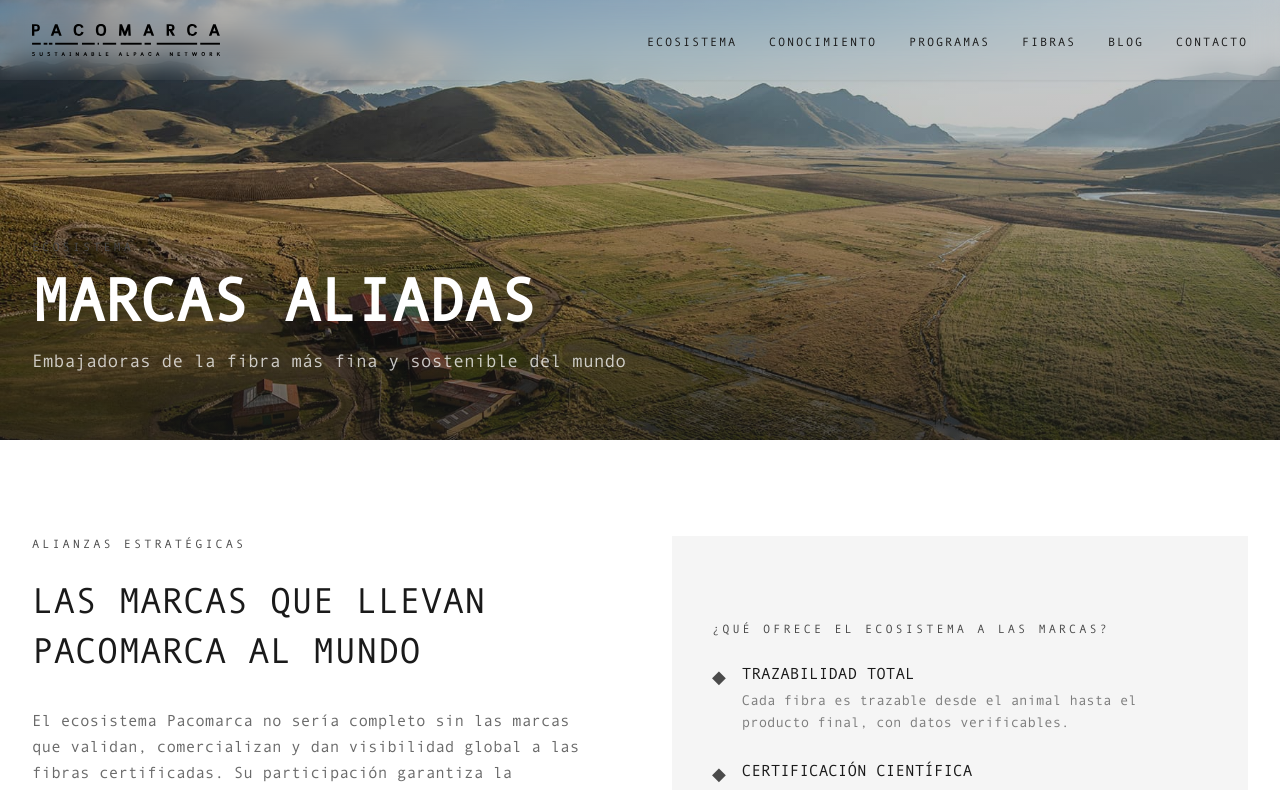
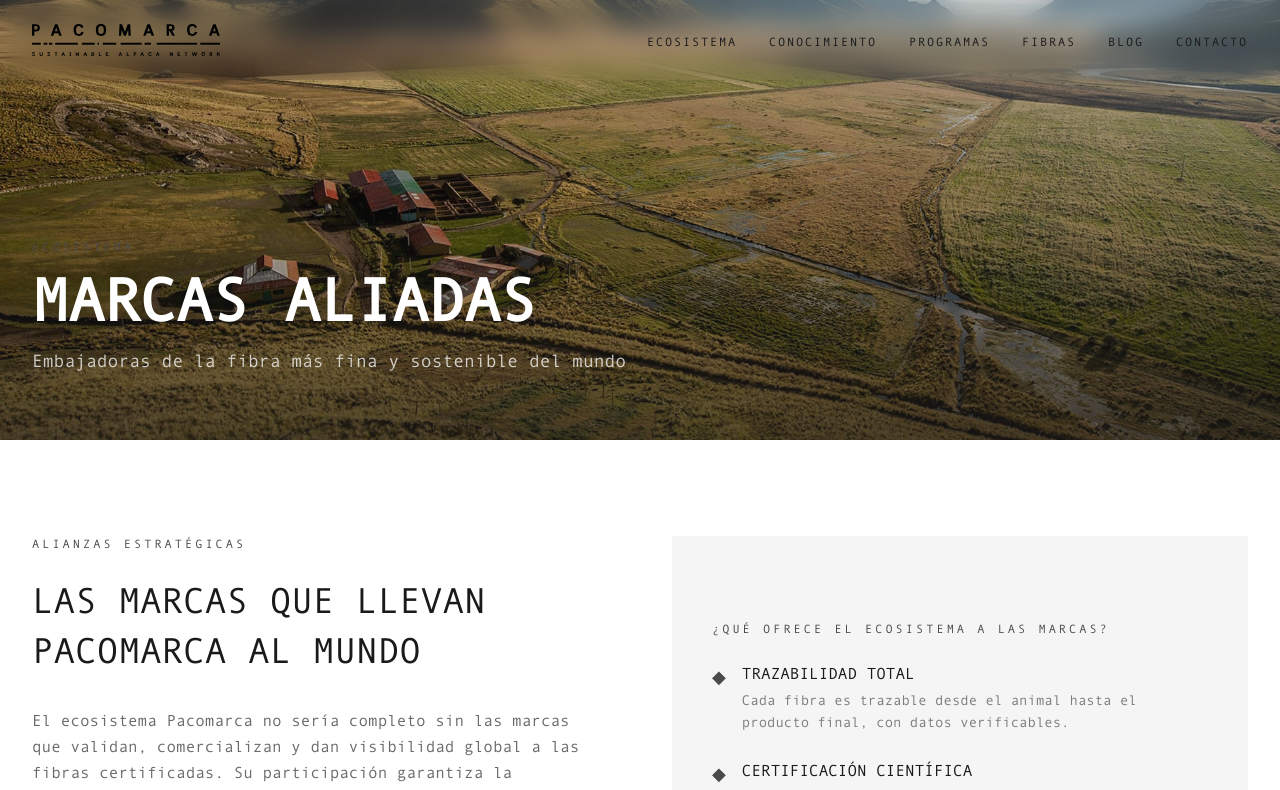
Before and after one commit to jpfernandezcenteno-max/Pacomarca, a Next.js app: page /ecosistema/marcas-aliadas in a window 1280 px wide. Shown: the top 790 px of the page. Built offline with nearby package versions, Linux system fonts and the light colour scheme; a web font is replaced by a local one.

Commit message:
Corregir encuadre hero Marcas Aliadas y Trazabilidad
Co-Authored-By: Claude Sonnet 4.6 <noreply@anthropic.com>

```diff
--- a/app/ecosistema/marcas-aliadas/page.tsx
+++ b/app/ecosistema/marcas-aliadas/page.tsx
@@ -58,7 +58,7 @@ export default function MarcasAliadasPage() {
         title="Marcas Aliadas"
         subtitle="Embajadoras de la fibra más fina y sostenible del mundo"
         imageUrl="/ecosistema/marcas-aliadas/portada.jpg"
-        imagePosition="object-[center_35%]"
+        imagePosition="object-[center_65%]"
       />
 
       {/* Intro */}
--- a/app/ecosistema/trazabilidad/page.tsx
+++ b/app/ecosistema/trazabilidad/page.tsx
@@ -33,7 +33,7 @@ export default function TrazabilidadPage() {
         title="Trazabilidad"
         subtitle="Del animal al producto final: transparencia total en cada eslabón"
         imageUrl="/ecosistema/trazabilidad/DDG_5570.jpg"
-        imagePosition="object-[center_90%]"
+        imagePosition="object-[center_10%]"
       />
 
       {/* Intro */}
```
